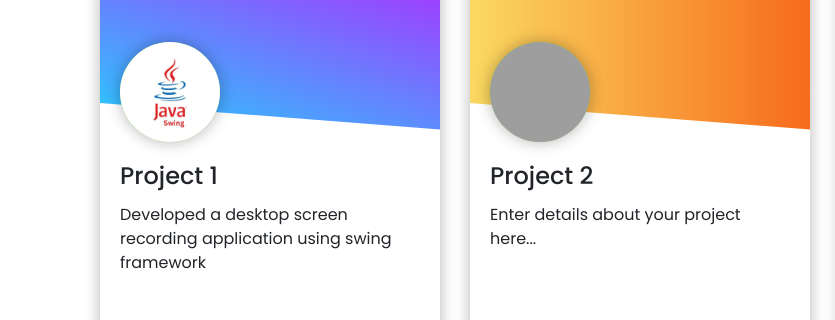
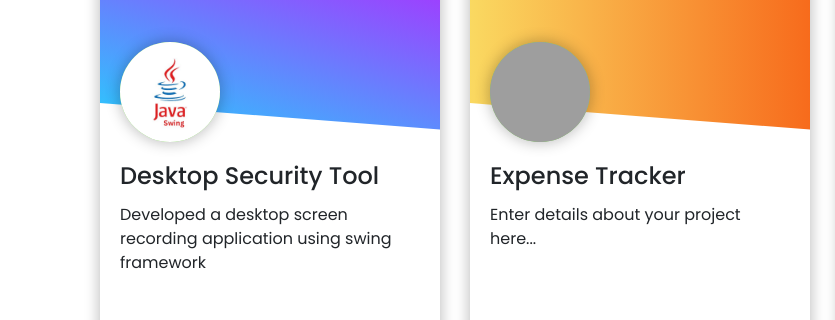
Before and after one commit to Nandita-Patel/Portfolio, a plain HTML site: page index.html in a window 1280 px wide. Shown: the part 1942-2262 px from the top of the page, 0-835 px from the left. Drawn offline with nearby package versions, Linux system fonts and the light colour scheme; grey boxes are pictures that could not be loaded; a script that the page names is missing.

Commit message:
Update index.html

```diff
--- a/index.html
+++ b/index.html
@@ -75,7 +75,7 @@
               </div>
             </a>
             <div class="card-body" style="overflow-y: auto">
-              <h4 class="card-title">Project 1</h4>
+              <h4 class="card-title">Desktop Security Tool</h4>
               <p class="card-text">Developed a desktop screen recording application using swing framework </p>
             </div>
             <div class="card-footer" style="background: inherit; border-color: inherit;">
@@ -95,7 +95,7 @@
               </div>
             </a>
             <div class="card-body" style="overflow-y: auto">
-              <h4 class="card-title">Project 2</h4>
+              <h4 class="card-title">Expense Tracker</h4>
               <p class="card-text">Enter details about your project here...</p>
             </div>
             <div class="card-footer" style="background: inherit; border-color: inherit;">
```
